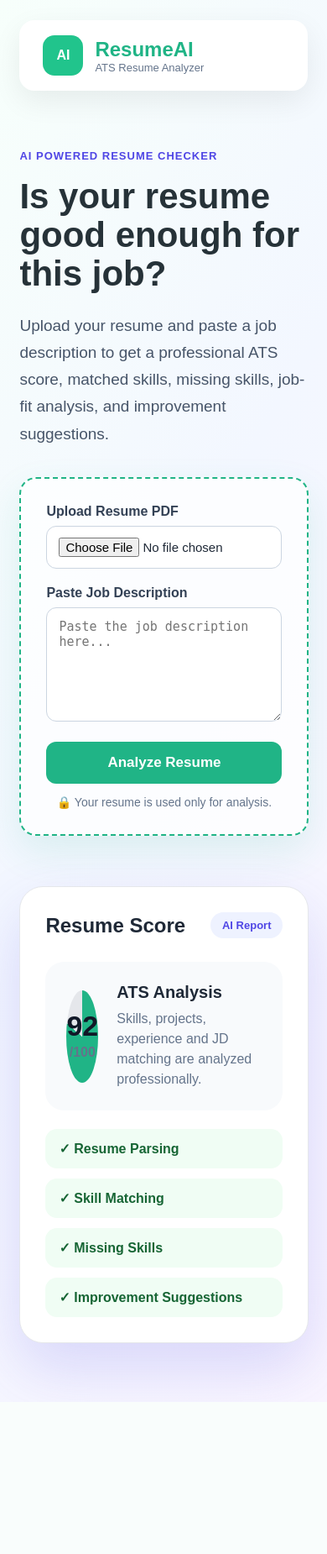
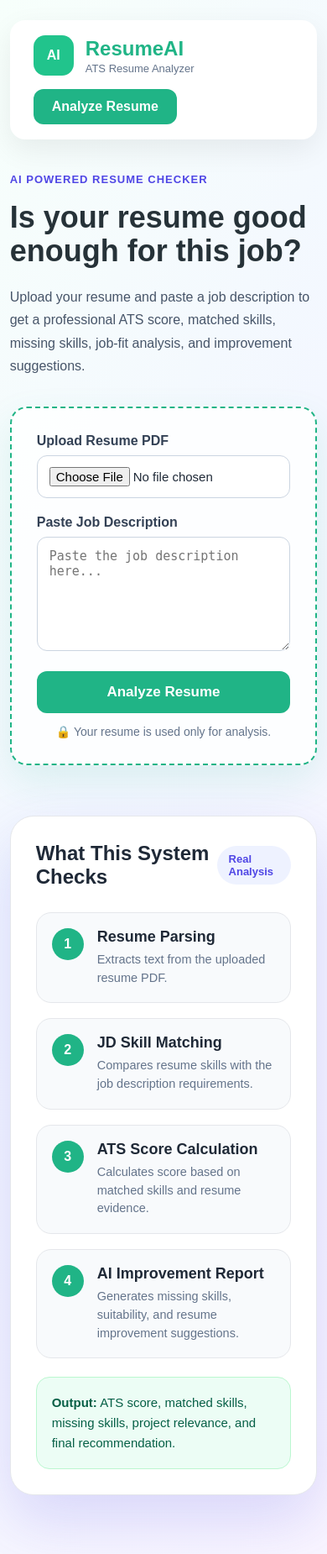
Before and after one commit to adil-mohammad-dev/ATS-Resume-Analyzer, a Django app: page / in a window 390 px wide. Shown: the whole page at 84% size. Before the commit the page ends 1668 px from the top, so only its background shows below. Run offline with Django 3.2, Linux system fonts and the light colour scheme.

Commit message:
Update final UI pages

```diff
--- a/analyzer/views.py
+++ b/analyzer/views.py
@@ -33,7 +33,6 @@ def analyze_resume(request):
         resume = request.FILES["resume"]
         job_desc = request.POST.get("jobdesc", "")
 
-        # Create uploads folder automatically on Render/local
         upload_folder = "uploads"
 
         if not os.path.exists(upload_folder):
@@ -50,7 +49,6 @@ def analyze_resume(request):
         resume_lower = resume_text.lower()
         job_lower = job_desc.lower()
 
-        # Skill aliases
         skill_aliases = {
             "python": ["python"],
             "java": ["java"],
@@ -124,7 +122,6 @@ def analyze_resume(request):
             "teamwork": ["teamwork", "team work"],
         }
 
-        # Role-based skills for jobs and internships
         role_skill_map = {
             "web developer": [
                 "html", "css", "javascript", "bootstrap", "git", "github",
@@ -214,7 +211,6 @@ def analyze_resume(request):
             if role in job_lower:
                 role_based_skills.extend(skills)
 
-        # Support internship wording
         if "intern" in job_lower or "internship" in job_lower:
             if "web" in job_lower:
                 role_based_skills.extend(role_skill_map["web developer"])
@@ -231,7 +227,6 @@ def analyze_resume(request):
             elif "qa" in job_lower or "testing" in job_lower:
                 role_based_skills.extend(role_skill_map["qa tester"])
 
-        # Extract JD required skills
         jd_required_skills = []
 
         for skill, aliases in skill_aliases.items():
@@ -243,7 +238,6 @@ def analyze_resume(request):
             if skill not in jd_required_skills:
                 jd_required_skills.append(skill)
 
-        # Extract resume skills
         resume_skills = []
 
         for skill, aliases in skill_aliases.items():
@@ -251,7 +245,6 @@ def analyze_resume(request):
                 if alias in resume_lower and skill not in resume_skills:
                     resume_skills.append(skill)
 
-        # Evidence keywords
         project_keywords = [
             "project", "developed", "built", "created", "implemented",
             "designed", "deployed", "integrated", "dashboard", "website",
@@ -298,7 +291,6 @@ def analyze_resume(request):
             keyword for keyword in education_keywords if keyword in resume_lower
         ]
 
-        # Match skills
         matched_skills = []
         missing_skills = []
 
@@ -308,7 +300,6 @@ def analyze_resume(request):
             else:
                 missing_skills.append(skill)
 
-        # ATS score calculation
         if len(jd_required_skills) > 0:
             skill_score = int((len(matched_skills) / len(jd_required_skills)) * 75)
         else:
@@ -360,6 +351,8 @@ Very Important Rules:
 - The ATS score is already calculated logically. Do not change it.
 - Analyze full resume including skills, projects, internships, work experience, certifications, achievements, and education.
 - Support both jobs and internships.
+- Do not use markdown symbols like **, ##, ###.
+- Keep section headings clean and readable.
 
 Job Description:
 {job_desc}
@@ -430,6 +423,35 @@ Generate a clean professional report in this exact format:
 
         result = chat_completion.choices[0].message.content
 
+        # Remove markdown symbols
+        result = result.replace("**", "")
+        result = result.replace("###", "")
+        result = result.replace("##", "")
+
+        # Highlight report section headings
+        section_headings = [
+            "ATS Score",
+            "Application Decision",
+            "JD Required Skills",
+            "Skills Found In Resume",
+            "Matched Skills",
+            "Missing Important Skills",
+            "Project Relevance",
+            "Internship / Work Experience Relevance",
+            "Achievement / Certification Relevance",
+            "Education Relevance",
+            "Is This Resume Suitable For The Job?",
+            "Resume Improvement Suggestions",
+            "Skills To Learn Before Applying",
+            "Final Recommendation"
+        ]
+
+        for heading in section_headings:
+            result = result.replace(
+                heading + ":",
+                '<span class="report-heading">' + heading + ':</span>'
+            )
+
         request.session["result"] = result
         request.session["ats_score"] = ats_score
         request.session["decision"] = decision
--- a/static/style.css
+++ b/static/style.css
@@ -2,6 +2,10 @@
     margin: 0;
     padding: 0;
     box-sizing: border-box;
+}
+
+html {
+    scroll-behavior: smooth;
 }
 
 body {
@@ -48,6 +52,7 @@ body {
 .logo-box h2 {
     font-size: 24px;
     color: #20b486;
+    margin-bottom: 2px;
 }
 
 .logo-box p {
@@ -55,11 +60,25 @@ body {
     color: #64748b;
 }
 
+/* Navbar button */
 .nav-links {
     display: flex;
-    gap: 28px;
-    font-weight: 700;
-    color: #334155;
+    align-items: center;
+}
+
+.nav-links a {
+    text-decoration: none;
+    background: #20b486;
+    color: white;
+    padding: 12px 22px;
+    border-radius: 12px;
+    font-weight: 900;
+    transition: 0.25s ease;
+}
+
+.nav-links a:hover {
+    background: #159b72;
+    transform: translateY(-2px);
 }
 
 /* Hero */
@@ -96,14 +115,15 @@ body {
     margin-bottom: 35px;
 }
 
-/* Upload box */
+/* Upload panel */
 .upload-panel {
     width: 620px;
-    background: rgba(255, 255, 255, 0.75);
+    background: rgba(255, 255, 255, 0.82);
     border: 2px dashed #20b486;
     border-radius: 20px;
     padding: 30px;
     box-shadow: 0 18px 45px rgba(32, 180, 134, 0.12);
+    scroll-margin-top: 40px;
 }
 
 .form-group {
@@ -163,7 +183,7 @@ button:hover {
     font-size: 14px;
 }
 
-/* Right preview */
+/* Right info card */
 .hero-right {
     display: flex;
     justify-content: center;
@@ -188,6 +208,7 @@ button:hover {
 .preview-header h3 {
     font-size: 24px;
     font-weight: 900;
+    color: #1f2937;
 }
 
 .preview-header span {
@@ -199,146 +220,67 @@ button:hover {
     font-size: 13px;
 }
 
-.score-box {
-    background: #f8fafc;
-    border-radius: 22px;
-    padding: 25px;
-    display: flex;
-    gap: 22px;
-    align-items: center;
-    margin-bottom: 22px;
+.analysis-flow {
+    display: grid;
+    gap: 18px;
 }
 
-.score-circle {
-    width: 110px;
-    height: 110px;
-    border-radius: 50%;
-    background: conic-gradient(#20b486 0deg 310deg, #e5e7eb 310deg 360deg);
+.flow-step {
     display: flex;
-    justify-content: center;
-    align-items: center;
-    flex-direction: column;
+    gap: 16px;
+    align-items: flex-start;
+    background: #f8fafc;
+    padding: 18px;
+    border-radius: 18px;
+    border: 1px solid #e5e7eb;
+    transition: 0.25s ease;
 }
 
-.score-circle h2 {
-    font-size: 34px;
-    color: #111827;
-    font-weight: 900;
+.flow-step:hover {
+    transform: translateY(-4px);
+    box-shadow: 0 14px 30px rgba(32, 180, 134, 0.12);
+    border-color: #20b486;
 }
 
-.score-circle p {
-    font-weight: 800;
-    color: #64748b;
+.step-number {
+    width: 38px;
+    height: 38px;
+    min-width: 38px;
+    border-radius: 50%;
+    background: #20b486;
+    color: white;
+    font-weight: 900;
+    display: flex;
+    align-items: center;
+    justify-content: center;
 }
 
-.score-box h4 {
-    font-size: 20px;
+.flow-step h4 {
+    font-size: 18px;
     font-weight: 900;
-    margin-bottom: 8px;
+    color: #1f2937;
+    margin-bottom: 6px;
 }
 
-.score-box p {
+.flow-step p {
     color: #64748b;
+    font-size: 14.5px;
     line-height: 1.5;
+    margin: 0;
 }
 
-.check-list {
-    display: grid;
-    gap: 12px;
+.info-note {
+    margin-top: 22px;
+    padding: 18px;
+    background: #ecfdf5;
+    color: #065f46;
+    border-radius: 16px;
+    font-size: 15px;
+    line-height: 1.6;
+    border: 1px solid #bbf7d0;
 }
 
-.check-list div {
-    background: #f0fdf4;
-    color: #166534;
-    padding: 14px 16px;
-    border-radius: 14px;
-    font-weight: 800;
-}
-
-/* Result */
-.result-section {
-    width: 88%;
-    margin: 50px auto 80px;
-}
-
-.result-card {
-    background: white;
-    border-radius: 28px;
-    padding: 35px;
-    box-shadow: 0 25px 60px rgba(0, 0, 0, 0.08);
-}
-
-.result-heading {
-    border-bottom: 1px solid #e5e7eb;
-    padding-bottom: 22px;
-    margin-bottom: 25px;
-}
-
-.result-heading h2 {
-    font-size: 34px;
-    font-weight: 900;
-    color: #263238;
-}
-
-.result-heading span {
-    color: #64748b;
-}
-
-.result-content {
-    background: #f8fafc;
-    border-radius: 20px;
-    padding: 28px;
-    white-space: pre-wrap;
-    line-height: 1.8;
-    color: #1f2937;
-    font-size: 16px;
-    border: 1px solid #e5e7eb;
-}
-
-/* Small animation */
-.navbar,
-.hero-left,
-.preview-card,
-.result-card {
-    animation: fadeUp 0.7s ease;
-}
-
-@keyframes fadeUp {
-    from {
-        opacity: 0;
-        transform: translateY(25px);
-    }
-    to {
-        opacity: 1;
-        transform: translateY(0);
-    }
-}
-
-/* Responsive */
-@media (max-width: 1000px) {
-    .hero {
-        grid-template-columns: 1fr;
-    }
-
-    .upload-panel {
-        width: 100%;
-    }
-
-    .hero-left h1 {
-        font-size: 42px;
-    }
-
-    .nav-links {
-        display: none;
-    }
-
-    .preview-card {
-        width: 100%;
-    }
-}
-
-/* Separate Result Page */
-
+/* Result page */
 .result-page {
     min-height: 100vh;
     background: linear-gradient(120deg, #f7fffb 0%, #f3f7ff 45%, #f9f5ff 100%);
@@ -380,13 +322,16 @@ button:hover {
     padding: 13px 20px;
     border-radius: 12px;
     font-weight: 900;
+    transition: 0.25s ease;
 }
 
 .back-btn:hover {
     background: #159b72;
     color: white;
+    transform: translateY(-2px);
 }
 
+/* Result summary cards */
 .score-summary-grid {
     display: grid;
     grid-template-columns: 1.4fr 1fr 1fr 1fr;
@@ -428,6 +373,7 @@ button:hover {
     color: #263238;
 }
 
+/* Detailed report */
 .report-card-final {
     background: white;
     border-radius: 28px;
@@ -442,7 +388,58 @@ button:hover {
     margin-bottom: 20px;
 }
 
+.result-content {
+    background: #f8fafc;
+    border-radius: 20px;
+    padding: 28px;
+    white-space: pre-wrap;
+    line-height: 1.8;
+    color: #1f2937;
+    font-size: 16px;
+    border: 1px solid #e5e7eb;
+}
+
+/* Animation */
+.navbar,
+.hero-left,
+.preview-card,
+.result-header-card,
+.score-main-card,
+.mini-summary-card,
+.report-card-final {
+    animation: fadeUp 0.7s ease;
+}
+
+@keyframes fadeUp {
+    from {
+        opacity: 0;
+        transform: translateY(25px);
+    }
+
+    to {
+        opacity: 1;
+        transform: translateY(0);
+    }
+}
+
+/* Responsive */
 @media (max-width: 1000px) {
+    .hero {
+        grid-template-columns: 1fr;
+    }
+
+    .upload-panel {
+        width: 100%;
+    }
+
+    .hero-left h1 {
+        font-size: 42px;
+    }
+
+    .preview-card {
+        width: 100%;
+    }
+
     .result-header-card {
         flex-direction: column;
         align-items: flex-start;
@@ -453,3 +450,176 @@ button:hover {
         grid-template-columns: 1fr;
     }
 }
+
+@media (max-width: 600px) {
+    .navbar {
+        width: 94%;
+        flex-direction: column;
+        gap: 16px;
+        align-items: flex-start;
+    }
+
+    .hero {
+        width: 94%;
+        margin-top: 40px;
+    }
+
+    .hero-left h1 {
+        font-size: 36px;
+    }
+
+    .subtitle {
+        font-size: 16px;
+    }
+
+    .result-container {
+        width: 94%;
+    }
+
+    .result-header-card h1 {
+        font-size: 30px;
+    }
+
+    .big-score {
+        font-size: 46px;
+    }
+}
+
+/* Updated Result Page UI */
+
+.compact-grid {
+    grid-template-columns: 1.2fr 0.8fr 0.8fr 0.8fr;
+    gap: 18px;
+}
+
+.dark-score-card {
+    background: linear-gradient(135deg, #0f172a, #1e293b);
+    color: white;
+    min-height: 180px;
+}
+
+.dark-score-card h3 {
+    color: #cbd5e1;
+}
+
+.dark-score-card .big-score {
+    color: #22c55e;
+    font-size: 52px;
+}
+
+.dark-score-card p {
+    color: #e2e8f0;
+    font-size: 15px;
+    line-height: 1.5;
+}
+
+.color-card {
+    min-height: 180px;
+    position: relative;
+    overflow: hidden;
+    transition: 0.3s ease;
+}
+
+.color-card:hover,
+.dark-score-card:hover {
+    transform: translateY(-6px);
+}
+
+.green-card {
+    background: linear-gradient(135deg, #ecfdf5, #ffffff);
+    border-left: 6px solid #22c55e;
+}
+
+.red-card {
+    background: linear-gradient(135deg, #fff1f2, #ffffff);
+    border-left: 6px solid #ef4444;
+}
+
+.blue-card {
+    background: linear-gradient(135deg, #eff6ff, #ffffff);
+    border-left: 6px solid #3b82f6;
+}
+
+.green-card p {
+    color: #16a34a;
+}
+
+.red-card p {
+    color: #dc2626;
+}
+
+.blue-card p {
+    color: #2563eb;
+}
+
+.mini-summary-card h4 {
+    font-size: 16px;
+    color: #475569;
+}
+
+.mini-summary-card p {
+    font-size: 46px;
+}
+
+.report-title-row {
+    border-bottom: 1px solid #e5e7eb;
+    padding-bottom: 18px;
+    margin-bottom: 22px;
+}
+
+.report-title-row h2 {
+    font-size: 34px;
+    font-weight: 900;
+    color: #0f172a;
+}
+
+.professional-report {
+    background: #0f172a;
+    color: #e5e7eb;
+    border-radius: 22px;
+    padding: 32px;
+    line-height: 1.9;
+    font-size: 16px;
+    border: none;
+    white-space: pre-wrap;
+    box-shadow: inset 0 0 0 1px rgba(255, 255, 255, 0.08);
+}
+
+.report-heading {
+    display: inline-block;
+    color: #22c55e;
+    background: rgba(34, 197, 94, 0.12);
+    padding: 4px 10px;
+    border-radius: 8px;
+    font-weight: 900;
+    margin-top: 12px;
+}
+
+.score-main-card,
+.mini-summary-card,
+.report-card-final {
+    animation: resultPop 0.6s ease;
+}
+
+@keyframes resultPop {
+    from {
+        opacity: 0;
+        transform: translateY(22px) scale(0.98);
+    }
+
+    to {
+        opacity: 1;
+        transform: translateY(0) scale(1);
+    }
+}
+
+@media (max-width: 1000px) {
+    .compact-grid {
+        grid-template-columns: 1fr;
+    }
+
+    .dark-score-card,
+    .color-card {
+        min-height: auto;
+    }
+}
--- a/templates/index.html
+++ b/templates/index.html
@@ -11,6 +11,7 @@
 
 <div class="page">
 
+    <!-- Navbar -->
     <nav class="navbar">
         <div class="logo-box">
             <div class="logo">AI</div>
@@ -21,12 +22,11 @@
         </div>
 
         <div class="nav-links">
-            <span>ATS Score</span>
-            <span>JD Match</span>
-            <span>Skill Gap</span>
+            <a href="#analyze-section">Analyze Resume</a>
         </div>
     </nav>
 
+    <!-- Hero Section -->
     <section class="hero">
 
         <div class="hero-left">
@@ -39,7 +39,8 @@
                 matched skills, missing skills, job-fit analysis, and improvement suggestions.
             </p>
 
-            <div class="upload-panel">
+            <!-- Upload Form -->
+            <div class="upload-panel" id="analyze-section">
                 <form method="POST" enctype="multipart/form-data" action="{% url 'analyze_resume' %}">
                     {% csrf_token %}
 
@@ -50,7 +51,11 @@
 
                     <div class="form-group">
                         <label>Paste Job Description</label>
-                        <textarea name="jobdesc" rows="6" placeholder="Paste the job description here..." required></textarea>
+                        <textarea
+                            name="jobdesc"
+                            rows="6"
+                            placeholder="Paste the job description here..."
+                            required></textarea>
                     </div>
 
                     <button type="submit">Analyze Resume</button>
@@ -60,30 +65,54 @@
             </div>
         </div>
 
+        <!-- Right Info Card -->
         <div class="hero-right">
             <div class="preview-card">
 
                 <div class="preview-header">
-                    <h3>Resume Score</h3>
-                    <span>AI Report</span>
+                    <h3>What This System Checks</h3>
+                    <span>Real Analysis</span>
                 </div>
 
-                <div class="score-box">
-                    <div class="score-circle">
-                        <h2>92</h2>
-                        <p>/100</p>
+                <div class="analysis-flow">
+
+                    <div class="flow-step">
+                        <div class="step-number">1</div>
+                        <div>
+                            <h4>Resume Parsing</h4>
+                            <p>Extracts text from the uploaded resume PDF.</p>
+                        </div>
                     </div>
-                    <div>
-                        <h4>ATS Analysis</h4>
-                        <p>Skills, projects, experience and JD matching are analyzed professionally.</p>
+
+                    <div class="flow-step">
+                        <div class="step-number">2</div>
+                        <div>
+                            <h4>JD Skill Matching</h4>
+                            <p>Compares resume skills with the job description requirements.</p>
+                        </div>
                     </div>
+
+                    <div class="flow-step">
+                        <div class="step-number">3</div>
+                        <div>
+                            <h4>ATS Score Calculation</h4>
+                            <p>Calculates score based on matched skills and resume evidence.</p>
+                        </div>
+                    </div>
+
+                    <div class="flow-step">
+                        <div class="step-number">4</div>
+                        <div>
+                            <h4>AI Improvement Report</h4>
+                            <p>Generates missing skills, suitability, and resume improvement suggestions.</p>
+                        </div>
+                    </div>
+
                 </div>
 
-                <div class="check-list">
-                    <div>✓ Resume Parsing</div>
-                    <div>✓ Skill Matching</div>
-                    <div>✓ Missing Skills</div>
-                    <div>✓ Improvement Suggestions</div>
+                <div class="info-note">
+                    <strong>Output:</strong> ATS score, matched skills, missing skills, project relevance,
+                    and final recommendation.
                 </div>
 
             </div>
@@ -91,28 +120,6 @@
 
     </section>
 
-    {% if result %}
-
-    <section class="result-section">
-        <div class="result-card">
-
-            <div class="result-heading">
-                <div>
-                    <p class="tag">GENERATED REPORT</p>
-                    <h2>AI Analysis Result</h2>
-                    <span>Professional ATS and job-fit report</span>
-                </div>
-            </div>
-
-            <div class="result-content">
-{{ result }}
-            </div>
-
-        </div>
-    </section>
-
-    {% endif %}
-
 </div>
 
 </body>
```
Also changed, not shown: templates/result.html (+14 -8 lines).
